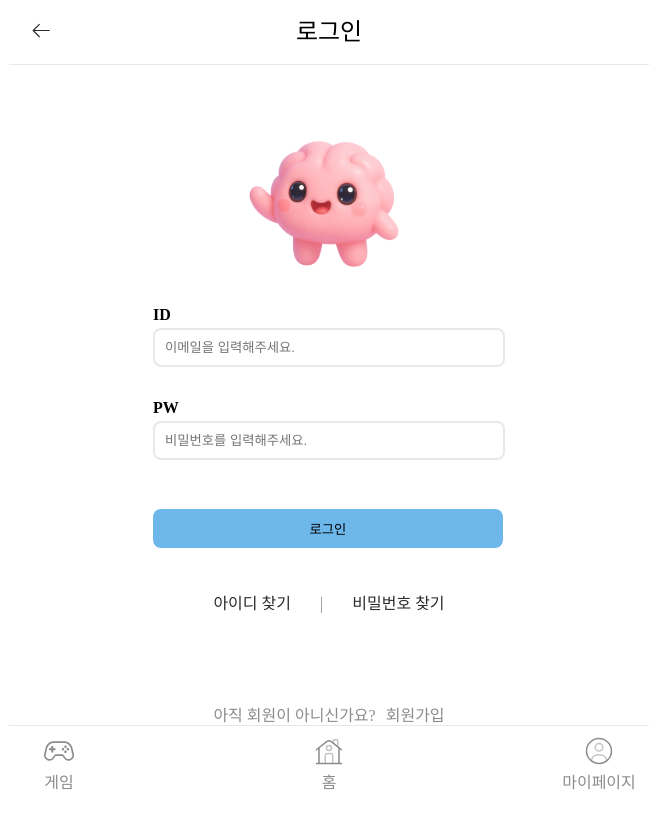
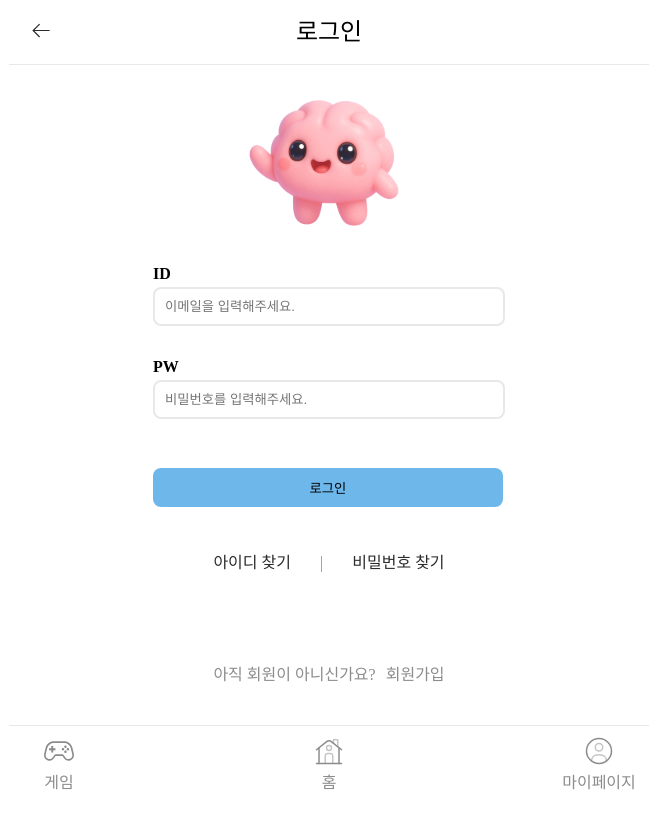
Before and after one commit to LGTM-Team/brain-game, a React (Vite) app: page /login in a window 1280 px wide. Shown: the top 828 px of the page, without its empty margins (311-976 px from the left). After the commit the page ends 800 px from the top, so only its background shows below. Built offline with nearby package versions, Linux system fonts and the light colour scheme; no server answers.

Commit message:
feat(layout) : 글로벌 css 수정

```diff
--- a/src/App.tsx
+++ b/src/App.tsx
@@ -13,9 +13,11 @@ function App() {
   const currentTitle = (currentMatch.handle as RouteHandle).title || "뇌하수체";
   return (
     <>
-      <main className="container">
+      <main className="global-container">
         <Header title={currentTitle} />
-        <Outlet />
+        <div className="outlet-wrapper">
+          <Outlet />
+        </div>
         <Navigation />
       </main>
     </>
--- a/src/components/styles/fixedLayout.module.css
+++ b/src/components/styles/fixedLayout.module.css
@@ -50,6 +50,12 @@
   }
 }
 
+.header,
+.navigation {
+  left: 50%;
+  transform: translateX(-50%);
+}
+
 @media (max-width: 430px) {
   .header,
   .navigation {
--- a/src/pages/Login/Login.module.css
+++ b/src/pages/Login/Login.module.css
@@ -11,12 +11,13 @@
 }
 
 .container{
-  height: calc(100vh - 77px);
   background-color: #fff;
   display: flex;
+  flex: 1;
   flex-direction: column;
   justify-content: center;
   align-items: center;
+  padding-bottom: 2rem;
 
   form{
     display: flex;
--- a/src/pages/SignUp/SignUp.module.css
+++ b/src/pages/SignUp/SignUp.module.css
@@ -13,9 +13,11 @@
 .container {
   background-color: var(--white);
   display: flex;
+  flex:1;
   flex-direction: column;
   justify-content: center;
   align-items: center;
+  padding-bottom: 2rem;
 
   form {
     display: flex;
--- a/src/styles/global.css
+++ b/src/styles/global.css
@@ -3,13 +3,25 @@
 
 body {
   width: 100vw;
-  .container {
-    margin-inline: auto;
-    background-color: var(--white);
-    padding-top: 54px;
-    padding-bottom: 74px;
-    max-width: 640px;
-    box-sizing: border-box;
-    overflow: auto;
-  }
+  margin: 0;
 }
+
+/* 최상위 레이아웃 컨테이너 */
+.global-container {
+  height: 100vh;
+  display: flex;
+  flex-direction: column;
+  max-width: 640px;
+  margin-inline: auto;
+  box-sizing: border-box;
+
+  padding-top: 54px;      /* header 높이 */
+  padding-bottom: 74px;
+}
+
+/* Outlet을 감싸는 영역 (헤더/풋터 제외 공간) */
+.outlet-wrapper {
+  flex: 1;
+  display: flex;
+  flex-direction: column; /* 내부 콘텐츠 중앙 정렬 시 유용 */
+}
```
